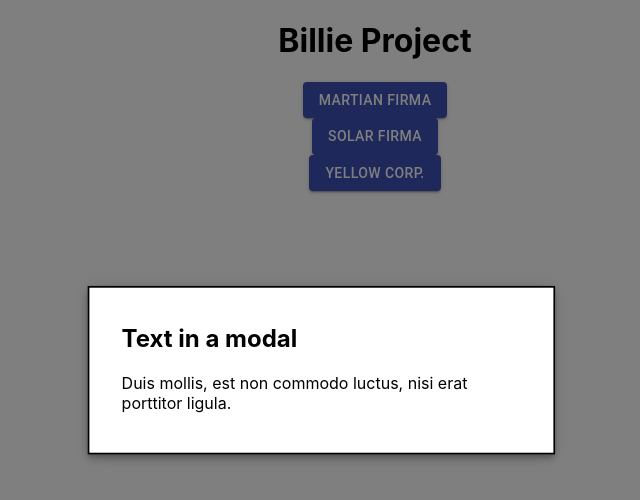
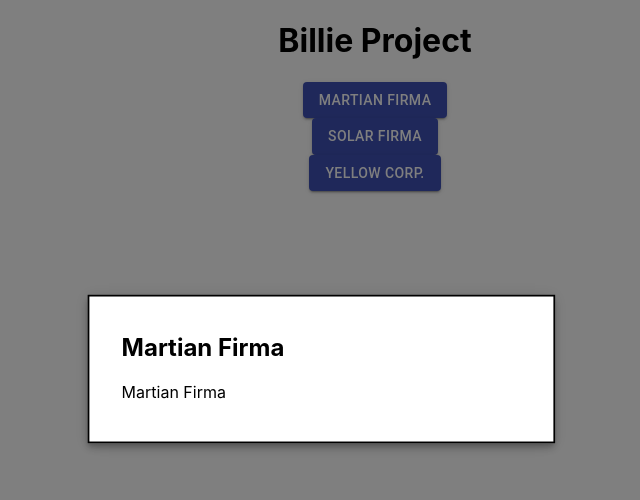
Before and after one commit to Rodolfoarv/Billie, a React (Create React App) app: page / in a window 1280 px wide. Both pictures are taken after a click on the button "MARTIAN FIRMA". Shown: the top 500 px of the page, without its empty margins (265-905 px from the left). Built offline with nearby package versions, Linux system fonts and the light colour scheme.

Commit message:
ADDED Dynamic Content rendering for Modals

```diff
--- a/src/components/MartianList.jsx
+++ b/src/components/MartianList.jsx
@@ -1,44 +1,15 @@
 import React, { useEffect, useState } from "react";
+import { Modal, Button } from "@material-ui/core";
+
 import martianCustomersData from "./martianCustomers";
 import cleanMartianData from "../utils/cleanMartianData";
-import { makeStyles } from "@material-ui/core/styles";
+import MartianModalContent from "./MartianModalContent";
 
-import { Modal, Button } from "@material-ui/core";
-
-function rand() {
-  return Math.round(Math.random() * 20) - 10;
-}
-
-function getModalStyle() {
-  const top = 50 + rand();
-  const left = 50 + rand();
-
-  return {
-    top: `${top}%`,
-    left: `${left}%`,
-    transform: `translate(-${top}%, -${left}%)`,
-  };
-}
-
-const useStyles = makeStyles((theme) => ({
-  paper: {
-    position: "absolute",
-    width: 400,
-    backgroundColor: theme.palette.background.paper,
-    border: "2px solid #000",
-    boxShadow: theme.shadows[5],
-    padding: theme.spacing(2, 4, 3),
-  },
-}));
 
 const MartianList = () => {
   const [martianCustomers, setMartianCustomers] = useState([]);
   const [isModalOpen, setIsModalOpen] = useState(false);
-  const classes = useStyles();
-  const [modalStyle] = React.useState(getModalStyle);
-
-  console.log(martianCustomers);
-  console.log(isModalOpen);
+  const [selectedCustomer, setSelectedCustomer] = useState({});
 
   useEffect(() => {
     let cleanCustomerData = cleanMartianData(martianCustomersData);
@@ -55,6 +26,7 @@ const MartianList = () => {
               color='primary'
               onClick={() => {
                 setIsModalOpen(true);
+                setSelectedCustomer(customer);
               }}>
               {customer.name}
             </Button>
@@ -69,12 +41,7 @@ const MartianList = () => {
         }}
         aria-labelledby='simple-modal-title'
         aria-describedby='simple-modal-description'>
-        <div style={modalStyle} className={classes.paper}>
-          <h2 id='simple-modal-title'>Text in a modal</h2>
-          <p id='simple-modal-description'>
-            Duis mollis, est non commodo luctus, nisi erat porttitor ligula.
-          </p>
-        </div>
+        <MartianModalContent customer={selectedCustomer} />
       </Modal>
     </>
   );
--- /dev/null
+++ b/src/components/MartianModalContent.js
@@ -0,0 +1,46 @@
+import React from "react";
+import { makeStyles } from "@material-ui/core/styles";
+
+import { Modal, Button } from "@material-ui/core";
+
+function rand() {
+  return Math.round(Math.random() * 20) - 10;
+}
+
+function getModalStyle() {
+  const top = 50 + rand();
+  const left = 50 + rand();
+
+  return {
+    top: `${top}%`,
+    left: `${left}%`,
+    transform: `translate(-${top}%, -${left}%)`,
+  };
+}
+
+const useStyles = makeStyles((theme) => ({
+  paper: {
+    position: "absolute",
+    width: 400,
+    backgroundColor: theme.palette.background.paper,
+    border: "2px solid #000",
+    boxShadow: theme.shadows[5],
+    padding: theme.spacing(2, 4, 3),
+  },
+}));
+
+const MartianModalContent = ({customer}) => {
+  const classes = useStyles();
+  const [modalStyle] = React.useState(getModalStyle);
+
+  return (
+    <>
+      <div style={modalStyle} className={classes.paper}>
+        <h2 id='simple-modal-title'>{customer.name}</h2>
+        <p id='simple-modal-description'>{customer.name}</p>
+      </div>
+    </>
+  );
+};
+
+export default MartianModalContent;
```
